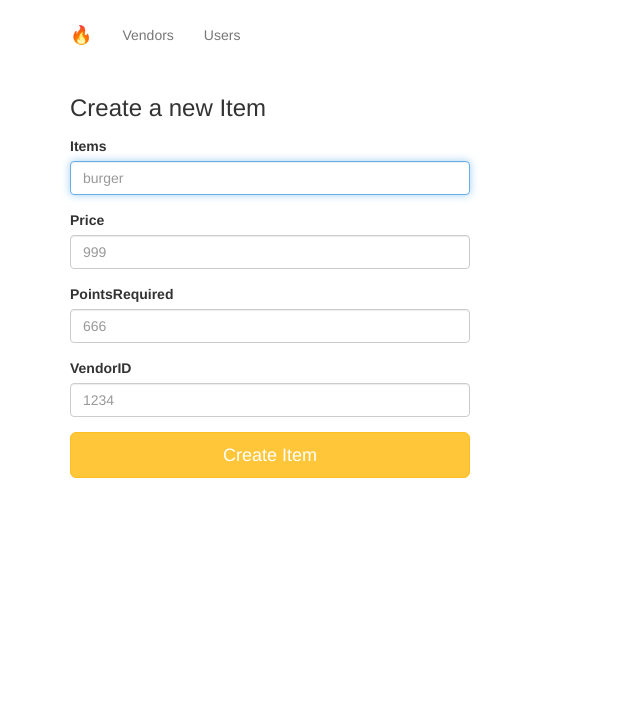
After one commit to LeahMcIntyre/Sombrezos, a Flask app: page /deals/create in a window 1280 px wide. The commit adds this page. Shown: the top 718 px of the page, without its empty margins (0-640 px from the left). Run offline with Flask 2, Linux system fonts and the light colour scheme; some libraries are stand-ins or nearby versions.

Commit message:
added new_deal

```diff
--- a/app.py
+++ b/app.py
@@ -389,69 +389,34 @@ def edit_venue_submission(venue_id):
     db.session.close()
   return redirect(url_for('show_venue', venue_id=venue_id))
 
-#  Create Artist
+#  Create Deals
 #  ----------------------------------------------------------------
 
-@app.route('/artists/create', methods=['GET'])
-def create_artist_form():
-  form = ArtistForm()
-  return render_template('forms/new_artist.html', form=form)
+@app.route('/deals/create', methods=['GET'])
+def create_deal_form():
+  form = DealForm()
+  return render_template('forms/new_deal.html', form=form)
 
-@app.route('/artists/create', methods=['POST'])
-def create_artist_submission():
-  # called upon submitting the new artist listing form
-  # TODO: insert form data as a new Venue record in the db, instead
-  # TODO: modify data to be the data object returned from db insertion
-  new_artist = Artist()
-  new_artist.name = request.form['name']
-  new_artist.city = request.form['city']
-  new_artist.state = request.form['state']
-  new_artist.genres = request.form['genres']
-  new_artist.phone = request.form['phone']
-  new_artist.facebook_link = request.form['facebook_link']
-  new_artist.image_link = request.form['image_link']
+@app.route('/deals/create', methods=['POST'])
+def create_deals_submission():
+  new_deal = Deals()
+  new_deal.items = (request.form['items'])
+  new_deal.price = int(request.form['price'])
+  new_deal.pointsRequired = int(request.form['pointsRequired'])
+  new_deal.vendorID = int(request.form['vendorID'])
   try:
-    db.session.add(new_artist)
+    db.session.add(new_deal)
     db.session.commit()
     # on successful db insert, flash success
-    flash('Artist ' + request.form['name'] + ' was successfully listed!')
+    flash('Deal ' + request.form['items'] + ' were successfully added!')
   except:
     db.session.rollback()
     # TODO: on unsuccessful db insert, flash an error instead.
-    flash('An error occurred. Artist ' + new_artist.name + ' could not be listed.')
+    flash('An error occurred. Deal ' + new_deal.items + ' could not be added.')
   finally:
     db.session.close()
   return redirect(url_for('index'))
 
-
-#  Shows
-#  ----------------------------------------------------------------
-
-@app.route('/shows')
-def shows():
-  # displays list of shows at /shows
-  # TODO: replace with real venues data.
-  #       num_shows should be aggregated based on number of upcoming shows per venue.
-  shows_list = Show.query.all()
-  data = []
-  for show in shows_list:
-    if(show.upcoming):
-      data.append({
-      "venue_id": show.venue_id,
-      "venue_name": show.venue.name,
-      "artist_id": show.artist_id,
-      "artist_name": show.artist.name,
-      "artist_image_link": show.artist.image_link,
-      "start_time": str(show.start_time)
-      })
-
-  return render_template('pages/shows.html', shows=data)
-
-@app.route('/shows/create')
-def create_shows():
-  # renders form. do not touch.
-  form = ShowForm()
-  return render_template('forms/new_show.html', form=form)
 
 @app.route('/shows/create', methods=['POST'])
 def create_show_submission():
--- a/forms.py
+++ b/forms.py
@@ -1,6 +1,6 @@
 from datetime import datetime
 from flask_wtf import Form
-from wtforms import StringField, SelectField, SelectMultipleField, DateTimeField
+from wtforms import StringField, SelectField, SelectMultipleField, DateTimeField, IntegerField
 from wtforms.validators import DataRequired, AnyOf, URL
 
 
@@ -32,4 +32,19 @@ class UserForm(Form):
         'favorites', validators=[DataRequired()]
     )
 
+class DealForm(Form):
+    items = StringField(
+        'items', validators=[DataRequired()]
+    )
+    price = IntegerField(
+        'price', validators=[DataRequired()]
+    )
+    pointsRequired = IntegerField(
+        'pointsRequired', validators=[DataRequired()]
+    )
+    vendorID = IntegerField(
+        'vendorID', validators=[DataRequired()]
+    )
+
+
 # TODO IMPLEMENT NEW ARTIST FORM AND NEW SHOW FORM
--- /dev/null
+++ b/templates/forms/new_deal.html
@@ -0,0 +1,32 @@
+{% extends 'layouts/main.html' %}
+{% block title %}New Item{% endblock %}
+{% block content %}
+  <div class="form-wrapper">
+    <form method="post" class="form">
+      <h3 class="form-heading">Create a new Item</h3>
+
+      <div class="form-group">
+        <label for="items">Items</label>
+        {{ form.items(class_ = 'form-control', placeholder='burger', autofocus = true) }}
+      </div>
+
+      <div class="form-group">
+        <label for="price">Price</label>
+        {{ form.price(class_ = 'form-control', placeholder='999', autofocus = true) }}
+      </div>
+
+      <div class="form-group">
+        <label for="pointsRequired">PointsRequired</label>
+        {{ form.pointsRequired(class_ = 'form-control', placeholder='666', autofocus = true) }}
+      </div>
+
+      <div class="form-group">
+        <label for="vendorID">VendorID</label>
+        {{ form.vendorID(class_ = 'form-control', placeholder='1234', autofocus = true) }}
+      </div>
+
+      <input type="submit" value="Create Item" class="btn btn-primary btn-lg btn-block">
+    </form>
+  </div>
+
+  {% endblock %}
--- a/templates/layouts/main.html
+++ b/templates/layouts/main.html
@@ -80,7 +80,6 @@
           <ul class="nav navbar-nav">
             <li {% if request.endpoint == 'vendors' %} class="active" {% endif %}><a href="{{ url_for('vendors') }}">Vendors</a></li>
             <li {% if request.endpoint == 'users' %} class="active" {% endif %}><a href="{{ url_for('users') }}">Users</a></li>
-            <li {% if request.endpoint == 'shows' %} class="active" {% endif %}><a href="{{ url_for('shows') }}">Shows</a></li>
           </ul>
         </div><!--/.nav-collapse -->
       </div>
--- a/templates/pages/show_vendor.html
+++ b/templates/pages/show_vendor.html
@@ -15,11 +15,7 @@
 			<p class="location">
 				Location: {{ vendor.location}}
 			</p>
-			<div class="menuItems">
-				{% for menu in vendor.menuItems}
-				<span class="menuItem"> {{ menu.item }}</span>
-				{% end for %}
-			</div>
+			<a href="/deals/create"><button class="btn btn-default btn-lg">Create a new deal</button></a>
 
 
 {% endblock %}
```
